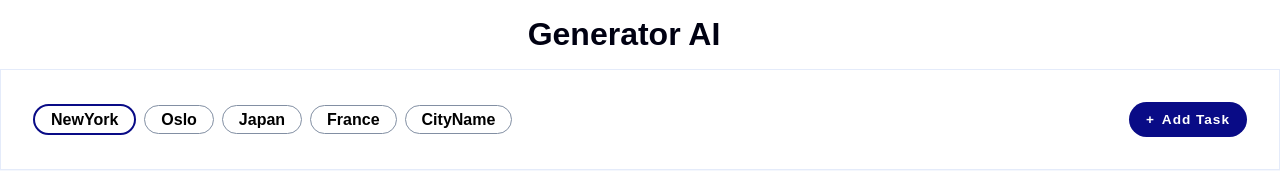
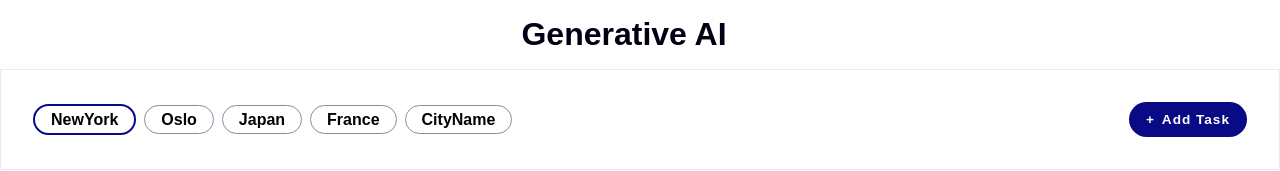
Before and after one commit to priyanshitaneja/Generator-AI, a React (Vite) app: page / in a window 1280 px wide. Shown: the top 171 px of the page. Built offline with nearby package versions, Linux system fonts and the light colour scheme; a web font is replaced by a local one.

Commit message:
name update

```diff
--- a/index.html
+++ b/index.html
@@ -3,7 +3,7 @@
   <head>
     <meta charset="UTF-8" />
     <meta name="viewport" content="width=device-width, initial-scale=1.0" />
-    <title>Generator AI</title>
+    <title>Generative AI</title>
   </head>
   <body>
     <div id="root"></div>
--- a/src/pages/generate/header/Header.jsx
+++ b/src/pages/generate/header/Header.jsx
@@ -7,7 +7,7 @@ export default function Header() {
   return (
     <header className={styles.header}>
       <div className={styles.logo} onClick={() => navigate("/")}>
-        Generator AI
+        Generative AI
       </div>
     </header>
   );
--- a/src/pages/home/header/Header.jsx
+++ b/src/pages/home/header/Header.jsx
@@ -10,7 +10,7 @@ export default function Header() {
   return (
     <header className={styles.header}>
       <div className={styles.logo} onClick={() => navigate("/")}>
-        Generator AI
+        Generative AI
       </div>
       <ul>
         {isScreenSm && (
```
